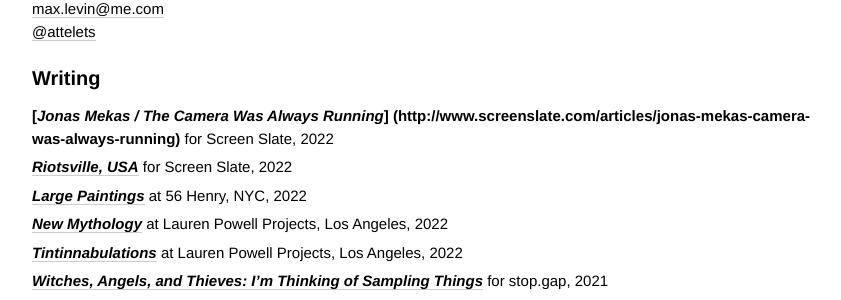
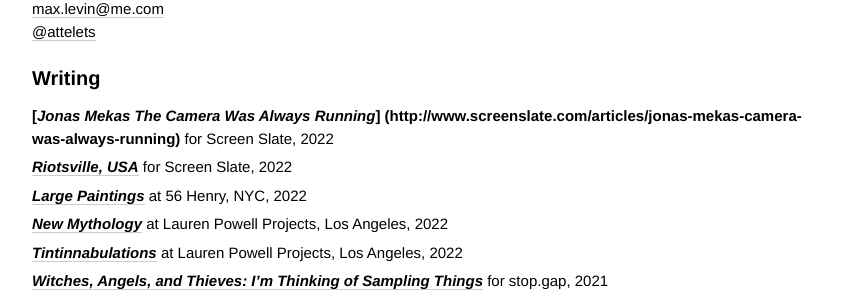
Before and after one commit to minicreative/maxlevin.me, a Jekyll site: the page built from index.md, in a window 1280 px wide. Shown: the part 174-474 px from the top of the page, without its empty margins (18-859 px from the left). Built offline with Jekyll 4.4.1, drawn with Linux system fonts in a browser that asks for light colours.

```diff
--- a/index.md
+++ b/index.md
@@ -5,7 +5,7 @@ sections:
 - title: Writing
   items:
   - description: |-
-      **[*Jonas Mekas / The Camera Was Always Running*]
+      **[*Jonas Mekas The Camera Was Always Running*]
       (http://www.screenslate.com/articles/jonas-mekas-camera-was-always-running)** for Screen Slate, 2022
     image: "/uploads/Jonas-Mekas.jpg"
   - description: "**[*Riotsville, USA*](http://www.screenslate.com/articles/riotsville-usa)**
```
